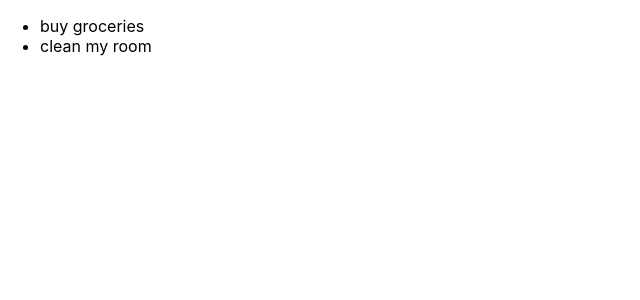
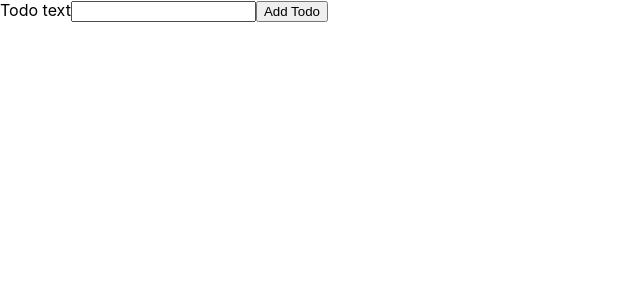
Before and after one commit to ngeksdev/todo-react-js, a React (Create React App) app: page / in a window 1280 px wide. Shown: the top 300 px of the page, without its empty margins (0-640 px from the left). Built offline with nearby package versions, Linux system fonts and the light colour scheme.

Commit message:
new todo component

```diff
--- a/src/App.tsx
+++ b/src/App.tsx
@@ -1,22 +1,30 @@
+import * as React from 'react';
+
+import NewTodo from './components/NewTodo';
 import Todos from './components/Todos';
-
 import { Todo } from './types';
 
 function App() {
-  // test data only
-  const todoList: Todo[] = [
-    {
-      id: 'todo-1',
-      text: 'buy groceries'
-    },
-    {
-      id: 'todo-2',
-      text: 'clean my room'
-    }
-  ];
+  const [todos, setTodos] = React.useState<Todo[]>([]);
+
+  // list of todos
+  const todoList = todos;
+
+  // add todo
+  const handleAddTodo = (todoText: string) => {
+    const newTodo: Todo = {
+      id: new Date().toISOString(),
+      text: todoText
+    };
+
+    setTodos((prevTodos) => {
+      return prevTodos.concat(newTodo);
+    });
+  };
 
   return (
     <div>
+      <NewTodo onAddTodo={handleAddTodo} />
       <Todos todos={todoList} />
     </div>
   );
--- /dev/null
+++ b/src/components/NewTodo.tsx
@@ -0,0 +1,29 @@
+import * as React from 'react';
+
+import { CreateTodo } from '../types';
+
+const NewTodo: React.FC<{ onAddTodo: CreateTodo }> = ({ onAddTodo }) => {
+  const todoTextInputRef = React.useRef<HTMLInputElement>(null);
+
+  const handleSubmit = (e: React.FormEvent) => {
+    e.preventDefault();
+
+    const todoTextInput = todoTextInputRef.current!.value;
+
+    // check if blank
+    if (todoTextInput.trim().length === 0) return;
+
+    // add todo
+    onAddTodo(todoTextInput);
+  };
+
+  return (
+    <form onSubmit={handleSubmit}>
+      <label htmlFor="text">Todo text</label>
+      <input type="text" id="text" ref={todoTextInputRef} />
+      <button>Add Todo</button>
+    </form>
+  );
+};
+
+export default NewTodo;
```
Also changed, not shown: src/types.d.ts (+7 -1 lines).
